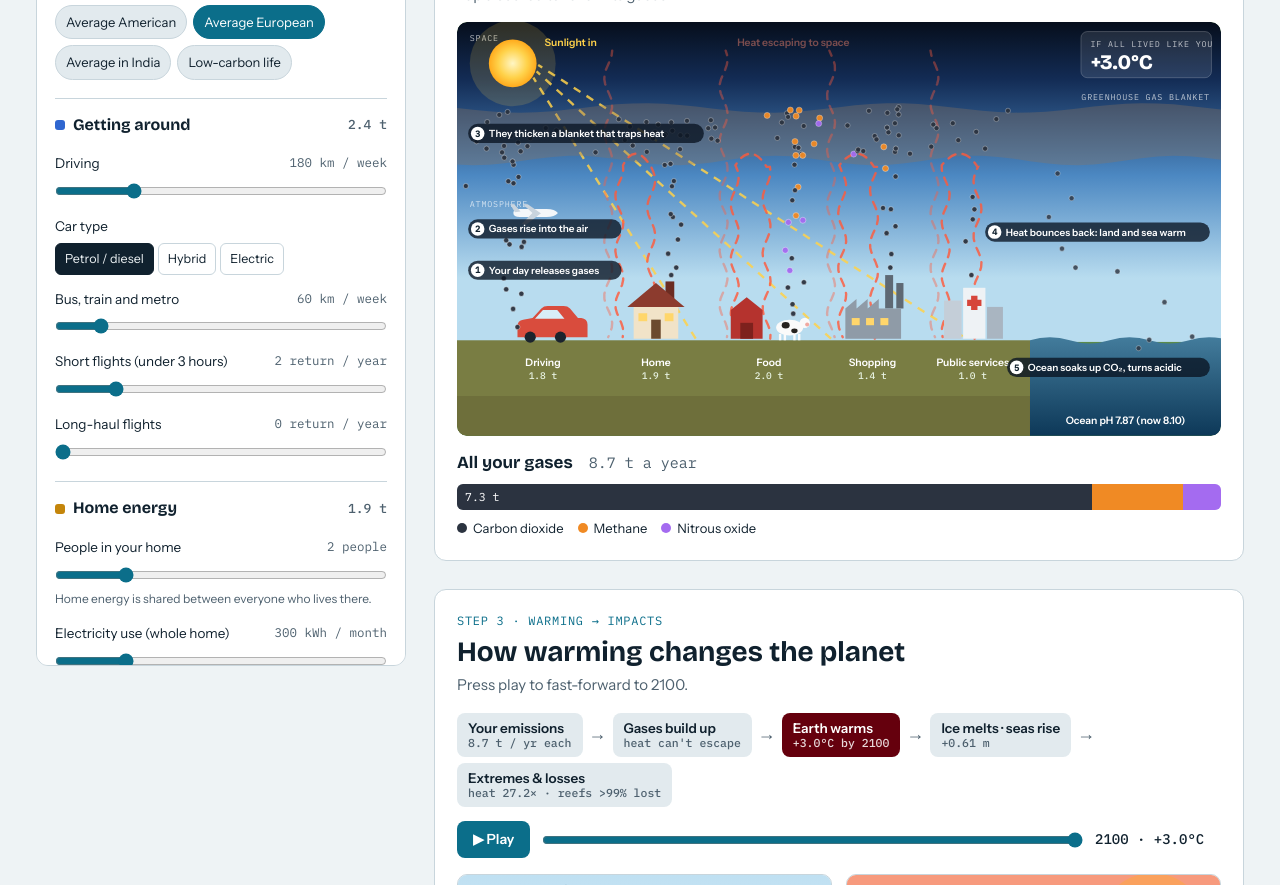
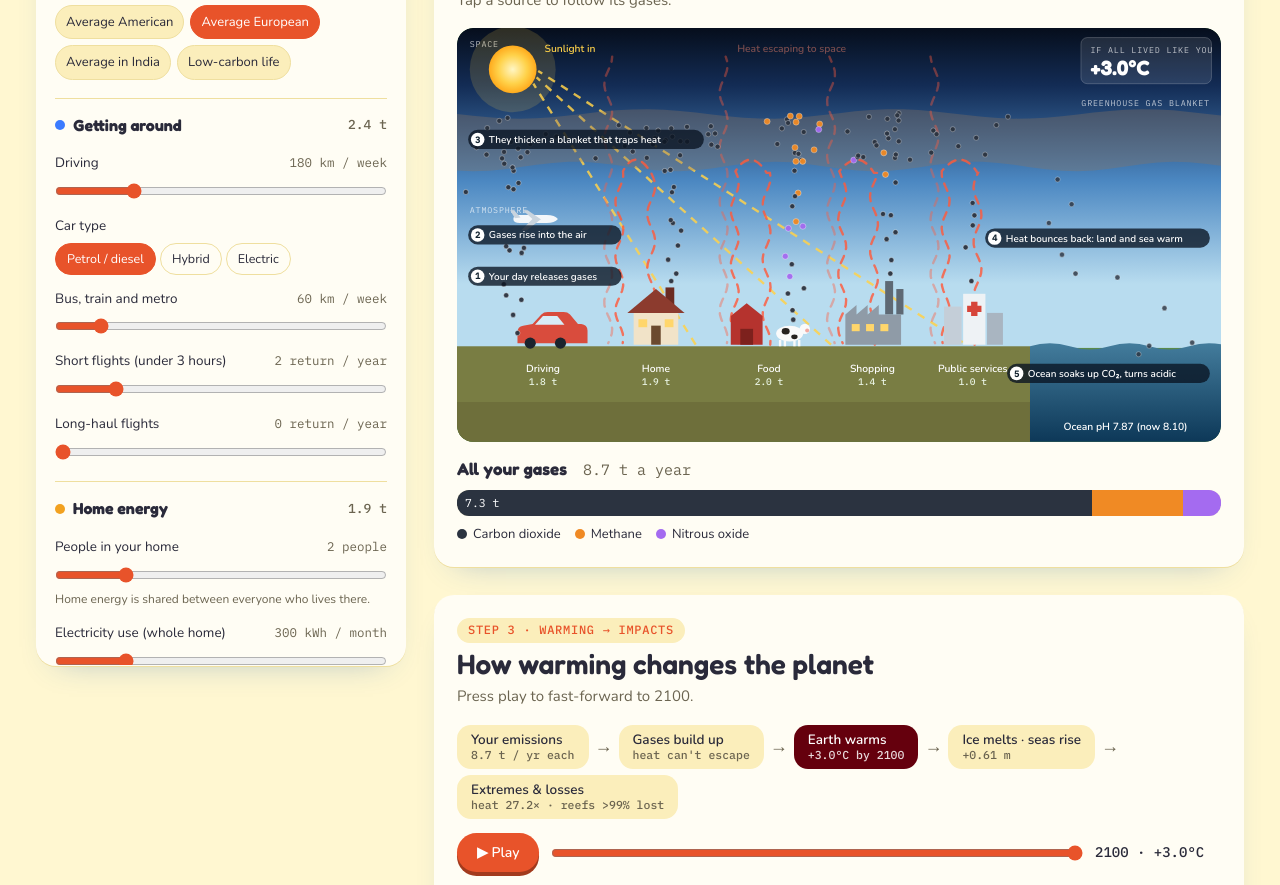
Before and after one commit to leesihuiii/climate-ripple, a plain HTML site: page index.html in a window 1280 px wide. Shown: the part 511-1396 px from the top of the page. Drawn offline with nearby package versions, Linux system fonts and the light colour scheme; animation ran at ten frames a second.

Commit message:
Brighter, chirpier theme with light yellow background
Rounded Fredoka/Nunito type, coral accent, pill-shaped controls,
soft shadows and springy hovers; light mode now uses a light
yellow background with cream panels.

Co-Authored-By: Claude Opus 5.5 <noreply@anthropic.com>

```diff
--- a/index.html
+++ b/index.html
@@ -4,29 +4,29 @@
 <meta name="claude:viewport-fit-sides" content="cover">
 <link rel="preconnect" href="https://fonts.googleapis.com">
 <link rel="preconnect" href="https://fonts.gstatic.com" crossorigin>
-<link rel="stylesheet" href="https://fonts.googleapis.com/css2?family=Bricolage+Grotesque:opsz,wght@12..96,500..800&family=Instrument+Sans:wght@400..700&family=IBM+Plex+Mono:wght@400;500&display=swap">
+<link rel="stylesheet" href="https://fonts.googleapis.com/css2?family=Fredoka:wght@500..700&family=Nunito:wght@400..800&family=IBM+Plex+Mono:wght@400;500&display=swap">
 <style>
 /* Layout: warming-stripes hero, then a sticky "your life" control panel beside a scrolling cause → effect story */
 :root{
-  --bg:#eef3f5; --surface:#ffffff; --surface-2:#e2eaee; --ink:#10212e; --muted:#4d606e; --line:#c8d5dc;
-  --accent:#0b6e8a; --accent-ink:#ffffff; --halo:#ffffff;
-  --c-travel:#2f66d0; --c-home:#c4850a; --c-food:#3c8c45; --c-stuff:#9a4fc0; --c-shared:#6c7c89;
-  --good:#2f7d4a; --warn:#a8680b; --bad:#c0392b;
-  --f-display:"Bricolage Grotesque", "Avenir Next", "Segoe UI", system-ui, sans-serif;
-  --f-body:"Instrument Sans", "Helvetica Neue", "Segoe UI", system-ui, sans-serif;
+  --bg:#fff7d1; --surface:#fffdf4; --surface-2:#fbeebb; --ink:#2a2a3a; --muted:#6b6450; --line:#efdf9f;
+  --accent:#e8532a; --accent-ink:#ffffff; --halo:#ffffff; --sun:#ffc83d;
+  --c-travel:#3b7bff; --c-home:#f2a11f; --c-food:#2fb455; --c-stuff:#b45cf0; --c-shared:#7d8fa3;
+  --good:#22a05a; --warn:#d98a0b; --bad:#e0412c;
+  --f-display:"Fredoka", "Avenir Next Rounded", "Arial Rounded MT Bold", system-ui, sans-serif;
+  --f-body:"Nunito", "Avenir Next", "Segoe UI", system-ui, sans-serif;
   --f-mono:"IBM Plex Mono", ui-monospace, "SF Mono", Menlo, monospace;
 }
 @media (prefers-color-scheme: dark){ :root:not([data-theme="light"]){
-  --bg:#0b151c; --surface:#122029; --surface-2:#1a2a35; --ink:#e3ecf1; --muted:#93a6b3; --line:#263a47;
-  --accent:#53b8d4; --accent-ink:#04202a; --halo:#122029;
-  --c-travel:#6b97ee; --c-home:#e6ae45; --c-food:#6cbf72; --c-stuff:#c28ae0; --c-shared:#9aa9b5;
-  --good:#5cc07f; --warn:#e3a646; --bad:#ef6f5e; color-scheme:dark;
+  --bg:#0e1a2b; --surface:#16253a; --surface-2:#1e3150; --ink:#eaf3ff; --muted:#9fb3c9; --line:#2a4160;
+  --accent:#ff8a5c; --accent-ink:#2a0f04; --halo:#16253a; --sun:#ffd25e;
+  --c-travel:#7aa4ff; --c-home:#ffc04d; --c-food:#5fd685; --c-stuff:#cf8cff; --c-shared:#a9b7c6;
+  --good:#5fd685; --warn:#ffc04d; --bad:#ff7a66; color-scheme:dark;
 }}
 :root[data-theme="dark"]{
-  --bg:#0b151c; --surface:#122029; --surface-2:#1a2a35; --ink:#e3ecf1; --muted:#93a6b3; --line:#263a47;
-  --accent:#53b8d4; --accent-ink:#04202a; --halo:#122029;
-  --c-travel:#6b97ee; --c-home:#e6ae45; --c-food:#6cbf72; --c-stuff:#c28ae0; --c-shared:#9aa9b5;
-  --good:#5cc07f; --warn:#e3a646; --bad:#ef6f5e; color-scheme:dark;
+  --bg:#0e1a2b; --surface:#16253a; --surface-2:#1e3150; --ink:#eaf3ff; --muted:#9fb3c9; --line:#2a4160;
+  --accent:#ff8a5c; --accent-ink:#2a0f04; --halo:#16253a; --sun:#ffd25e;
+  --c-travel:#7aa4ff; --c-home:#ffc04d; --c-food:#5fd685; --c-stuff:#cf8cff; --c-shared:#a9b7c6;
+  --good:#5fd685; --warn:#ffc04d; --bad:#ff7a66; color-scheme:dark;
 }
 *{box-sizing:border-box}
 body{background:var(--bg); color:var(--ink); font-family:var(--f-body); font-size:15px; line-height:1.55; margin:0}
@@ -46,7 +46,7 @@ h1,h2,h3{font-family:var(--f-display); text-wrap:balance; margin:0; line-height:
 .hero-stat .big{font-family:var(--f-display); font-weight:700; font-size:clamp(34px,5vw,52px); line-height:1}
 .hero-stat .big small{font-size:.45em; font-weight:600; color:var(--muted)}
 .stripes-wrap{margin-top:28px; position:relative}
-.stripes{display:flex; height:110px; border-radius:6px; overflow:hidden}
+.stripes{display:flex; height:110px; border-radius:16px; overflow:hidden}
 .stripes i{flex:1 1 0; display:block; transition:background-color .6s ease}
 .stripes-axis{position:relative; height:18px; margin-top:8px; font-family:var(--f-mono); font-size:12px; color:var(--muted)}
 .stripes-axis span{position:absolute; top:0; white-space:nowrap; transform:translateX(-50%)}
@@ -61,7 +61,7 @@ h1,h2,h3{font-family:var(--f-display); text-wrap:balance; margin:0; line-height:
 @media (min-width:1180px){ .layout{grid-template-columns:370px minmax(0,1fr)} .controls{position:sticky; top:16px; max-height:calc(100vh - 32px); overflow:auto} }
 
 /* ---------- controls ---------- */
-.controls{background:var(--surface); border:1px solid var(--line); border-radius:12px; padding:18px; display:flex; flex-direction:column; gap:18px; min-width:0}
+.controls{background:var(--surface); border:1px solid var(--line); border-radius:20px; padding:18px; display:flex; flex-direction:column; gap:18px; min-width:0}
 .controls h2{font-size:22px}
 .presets{display:flex; flex-wrap:wrap; gap:6px}
 .chip{font:inherit; font-size:13px; padding:6px 10px; border-radius:999px; border:1px solid var(--line); background:var(--surface-2); color:var(--ink); cursor:pointer}
@@ -78,13 +78,13 @@ h1,h2,h3{font-family:var(--f-display); text-wrap:balance; margin:0; line-height:
 input[type=range]{width:100%; accent-color:var(--accent); margin:0; height:22px}
 .seg{display:flex; flex-wrap:wrap; gap:4px}
 .seg input{position:absolute; opacity:0; pointer-events:none}
-.seg label{font-size:12.5px; padding:5px 9px; border-radius:6px; border:1px solid var(--line); cursor:pointer; background:var(--surface)}
-.seg input:checked + label{background:var(--ink); color:var(--bg); border-color:var(--ink)}
+.seg label{font-size:12.5px; padding:5px 11px; border-radius:999px; border:1px solid var(--line); cursor:pointer; background:var(--surface)}
+.seg input:checked + label{background:var(--accent); color:var(--accent-ink); border-color:var(--accent)}
 .seg input:focus-visible + label{outline:2px solid var(--accent); outline-offset:2px}
 
 /* ---------- content ---------- */
 .content{display:flex; flex-direction:column; gap:28px; min-width:0}
-.panel{background:var(--surface); border:1px solid var(--line); border-radius:12px; padding:22px; min-width:0}
+.panel{background:var(--surface); border:1px solid var(--line); border-radius:20px; padding:22px; min-width:0}
 .panel > header{display:flex; flex-direction:column; gap:6px; margin-bottom:16px}
 .panel h2{font-size:clamp(22px,3vw,28px); font-weight:700}
 .panel header p{margin:0; color:var(--muted); max-width:68ch}
@@ -96,7 +96,7 @@ input[type=range]{width:100%; accent-color:var(--accent); margin:0; height:22px}
 .fp-big small{font-size:.32em; font-weight:600; color:var(--muted); letter-spacing:0}
 .fp-verdict{font-size:15.5px; max-width:46ch}
 .fp-bar-wrap{position:relative; margin-top:34px}
-.fp-bar{display:flex; height:30px; border-radius:6px; overflow:hidden; background:var(--surface-2)}
+.fp-bar{display:flex; height:30px; border-radius:12px; overflow:hidden; background:var(--surface-2)}
 .fp-bar div{height:100%; transition:width .35s ease; min-width:0}
 .fp-marks{position:absolute; inset:-26px 0 0 0; pointer-events:none}
 .fp-mark{position:absolute; top:0; bottom:-4px; border-left:1.5px dashed var(--ink); opacity:.7}
@@ -148,7 +148,7 @@ input[type=range]{width:100%; accent-color:var(--accent); margin:0; height:22px}
 #effect{container-type:inline-size}
 .cards{display:grid; grid-template-columns:repeat(2,minmax(0,1fr)); gap:12px}
 @container (min-width:760px){ .cards{grid-template-columns:repeat(4,minmax(0,1fr))} }
-.card{border:1px solid var(--line); border-radius:10px; padding:14px; display:flex; flex-direction:column; gap:6px; background:var(--bg); min-width:0}
+.card{border:1px solid var(--line); border-radius:16px; padding:14px; display:flex; flex-direction:column; gap:6px; background:var(--bg); min-width:0}
 .card .v{font-family:var(--f-display); font-weight:700; font-size:28px; line-height:1}
 .card .l{font-size:13.5px}
 .card .s{font-size:12px; color:var(--muted)}
@@ -165,18 +165,18 @@ input[type=range]{width:100%; accent-color:var(--accent); margin:0; height:22px}
 
 /* swaps */
 .swaps{display:grid; gap:10px}
-.swap{display:grid; grid-template-columns:1fr auto; gap:6px 14px; align-items:center; border:1px solid var(--line); border-radius:10px; padding:12px 14px; background:var(--bg)}
+.swap{display:grid; grid-template-columns:1fr auto; gap:6px 14px; align-items:center; border:1px solid var(--line); border-radius:16px; padding:12px 14px; background:var(--bg)}
 .swap .what{font-weight:600; display:flex; gap:8px; align-items:center}
 .swap .save{font-family:var(--f-mono); font-size:12.5px; color:var(--muted); grid-column:1}
 .swap .bar{grid-column:1 / -1; height:4px; border-radius:2px; background:var(--good); opacity:.85}
-.swap button{grid-row:1 / span 2; grid-column:2; font:inherit; font-size:13px; font-weight:600; padding:8px 14px; border-radius:8px; border:1px solid var(--accent); background:transparent; color:var(--accent); cursor:pointer}
+.swap button{grid-row:1 / span 2; grid-column:2; font:inherit; font-size:13px; font-weight:600; padding:8px 16px; border-radius:999px; border:1.5px solid var(--accent); background:transparent; color:var(--accent); cursor:pointer}
 .swap button:hover{background:var(--accent); color:var(--accent-ink)}
 .empty{color:var(--muted)}
-.collective{margin-top:16px; padding:14px; border-radius:10px; background:var(--surface-2); font-size:14px}
+.collective{margin-top:16px; padding:14px; border-radius:16px; background:var(--surface-2); font-size:14px}
 
 /* sky scene */
-.scene-scroll{overflow-x:auto; border-radius:10px}
-.scene{width:100%; min-width:680px; display:block; border-radius:10px; background:#5a8a4a}
+.scene-scroll{overflow-x:auto; border-radius:16px}
+.scene{width:100%; min-width:680px; display:block; border-radius:16px; background:#5a8a4a}
 .scene .flow, .scene .flow path{stroke-dasharray:10 9; animation:flow 1.1s linear infinite}
 @keyframes flow{to{stroke-dashoffset:-19}}
 .scene .sc-tag{font-family:var(--f-mono); font-size:10.5px; letter-spacing:.1em; fill:#ffffff; fill-opacity:.7}
@@ -193,7 +193,7 @@ input[type=range]{width:100%; accent-color:var(--accent); margin:0; height:22px}
 .scene-cap{margin-top:14px; display:grid; gap:8px}
 .scene-cap .row{display:flex; flex-wrap:wrap; gap:6px 16px; align-items:baseline}
 .scene-cap .ttl{font-family:var(--f-display); font-weight:700; font-size:17px}
-.gasbar{display:flex; height:26px; border-radius:6px; overflow:hidden; background:var(--surface-2)}
+.gasbar{display:flex; height:26px; border-radius:12px; overflow:hidden; background:var(--surface-2)}
 .gasbar div{display:flex; align-items:center; padding-left:8px; color:#fff; font-family:var(--f-mono); font-size:11.5px; white-space:nowrap; overflow:hidden; transition:width .35s ease; min-width:0}
 .gas-key{display:flex; flex-wrap:wrap; gap:4px 14px; font-size:13px}
 .gas-key span{display:inline-flex; align-items:center; gap:6px}
@@ -202,7 +202,7 @@ input[type=range]{width:100%; accent-color:var(--accent); margin:0; height:22px}
 /* warming → impacts */
 #impacts{container-type:inline-size}
 .chainstrip{display:flex; flex-wrap:wrap; align-items:center; gap:6px 4px; margin-bottom:14px}
-.chainstrip .c{padding:7px 11px; border-radius:8px; background:var(--surface-2); font-size:13.5px; font-weight:600; display:flex; flex-direction:column; line-height:1.2}
+.chainstrip .c{padding:7px 14px; border-radius:14px; background:var(--surface-2); font-size:13.5px; font-weight:600; display:flex; flex-direction:column; line-height:1.2}
 .chainstrip .c small{font-family:var(--f-mono); font-weight:500; font-size:11.5px; color:var(--muted)}
 .chainstrip .c.hot{color:#fff}
 .chainstrip .c.hot small{color:#fff; opacity:.85}
@@ -210,16 +210,16 @@ input[type=range]{width:100%; accent-color:var(--accent); margin:0; height:22px}
 .yrbar{display:flex; align-items:center; gap:12px; margin-bottom:16px; flex-wrap:wrap}
 .yrbar input{flex:1 1 200px; min-width:0}
 .yrbar output{font-family:var(--f-mono); font-size:14px; font-weight:500; min-width:15ch}
-.playbtn{font:inherit; font-weight:600; font-size:14px; padding:8px 16px; border-radius:8px; border:0; background:var(--accent); color:var(--accent-ink); cursor:pointer}
+.playbtn{font:inherit; font-weight:600; font-size:14px; padding:9px 20px; border-radius:999px; border:0; background:var(--accent); color:var(--accent-ink); cursor:pointer}
 .ics{display:grid; grid-template-columns:1fr; gap:14px}
 @container (min-width:540px){ .ics{grid-template-columns:repeat(2,minmax(0,1fr))} }
 @container (min-width:900px){ .ics{grid-template-columns:repeat(3,minmax(0,1fr))} }
-.ic{border:1px solid var(--line); border-radius:10px; overflow:hidden; background:var(--bg); display:flex; flex-direction:column; min-width:0}
+.ic{border:1px solid var(--line); border-radius:16px; overflow:hidden; background:var(--bg); display:flex; flex-direction:column; min-width:0}
 .ic-art{display:block; width:100%; height:auto}
 .ic-body{padding:12px 14px 14px; display:flex; flex-direction:column; gap:8px; flex:1}
 .ic-body h3{font-size:17px}
 .ic-chain{display:flex; flex-wrap:wrap; align-items:center; gap:4px; font-size:12px}
-.ic-chain span{background:var(--surface-2); padding:2px 7px; border-radius:5px}
+.ic-chain span{background:var(--surface-2); padding:2px 9px; border-radius:999px}
 .ic-chain i{font-style:normal; color:var(--muted)}
 .ic-stats{display:flex; flex-wrap:wrap; gap:6px 18px; margin-top:auto}
 .ic-stats div{display:flex; flex-direction:column; min-width:0}
@@ -242,6 +242,23 @@ input[type=range]{width:100%; accent-color:var(--accent); margin:0; height:22px}
   .stripes{height:80px} .today-mark{height:92px}
 }
 @media (prefers-reduced-motion: reduce){ *{transition:none !important; animation:none !important} }
+
+/* chirpy layer: soft shadows, pills and springy hovers */
+.panel, .controls{border-color:transparent; box-shadow:0 1px 0 var(--line), 0 14px 32px -22px rgba(30,100,180,.45)}
+.hero h1{font-weight:700; letter-spacing:-.01em}
+.hero h1 .pop{color:var(--accent); display:inline-block; transform:rotate(-2deg)}
+.step{display:inline-block; align-self:flex-start; background:var(--surface-2); padding:3px 11px; border-radius:999px; font-weight:500}
+.panel h2, .controls h2{font-weight:600}
+.chip, .playbtn, .swap button, .seg label{transition:transform .18s cubic-bezier(.3,1.6,.5,1), background-color .15s, color .15s}
+.chip:hover, .playbtn:hover, .swap button:hover, .seg label:hover{transform:translateY(-2px)}
+.chip:active, .playbtn:active, .swap button:active{transform:scale(.95)}
+.ic, .card, .swap{transition:transform .22s cubic-bezier(.3,1.6,.5,1), box-shadow .22s}
+.ic:hover, .card:hover{transform:translateY(-4px) rotate(-.4deg); box-shadow:0 16px 28px -18px rgba(30,100,180,.55)}
+.swap:hover{transform:translateX(3px)}
+.playbtn{box-shadow:0 4px 0 color-mix(in srgb, var(--accent) 70%, #000)}
+.playbtn:active{box-shadow:0 1px 0 color-mix(in srgb, var(--accent) 70%, #000)}
+.dot{border-radius:50%}
+input[type=range]{accent-color:var(--accent)}
 </style>
 
 <div class="wrap">
@@ -249,7 +266,7 @@ input[type=range]{width:100%; accent-color:var(--accent); margin:0; height:22px}
     <div class="hero-top">
       <div>
         <div class="eyebrow">How your daily life travels into the climate, and back to you</div>
-        <h1>Climate Ripple</h1>
+        <h1>Climate <span class="pop">Ripple</span></h1>
         <p class="lede">Your daily life → gases → a hotter planet → back to you.</p>
       </div>
       <div class="hero-stat">
```
